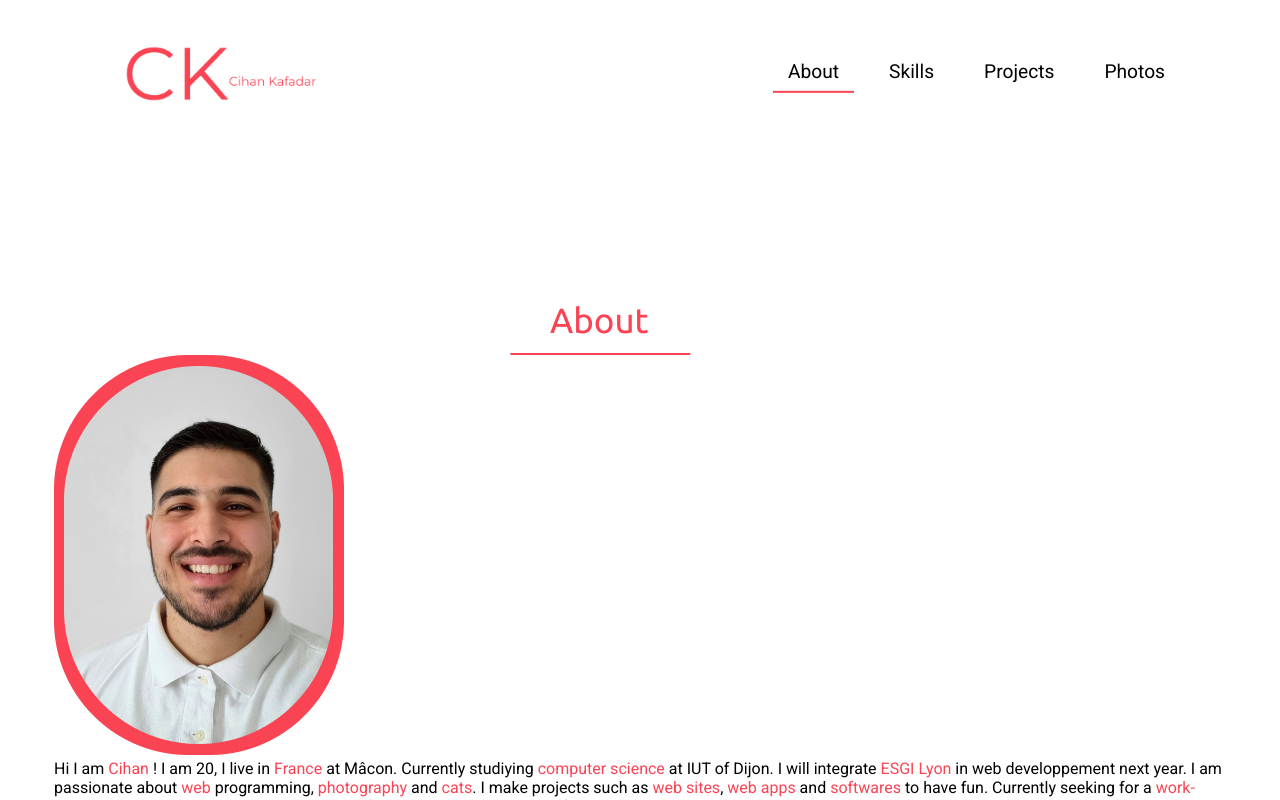
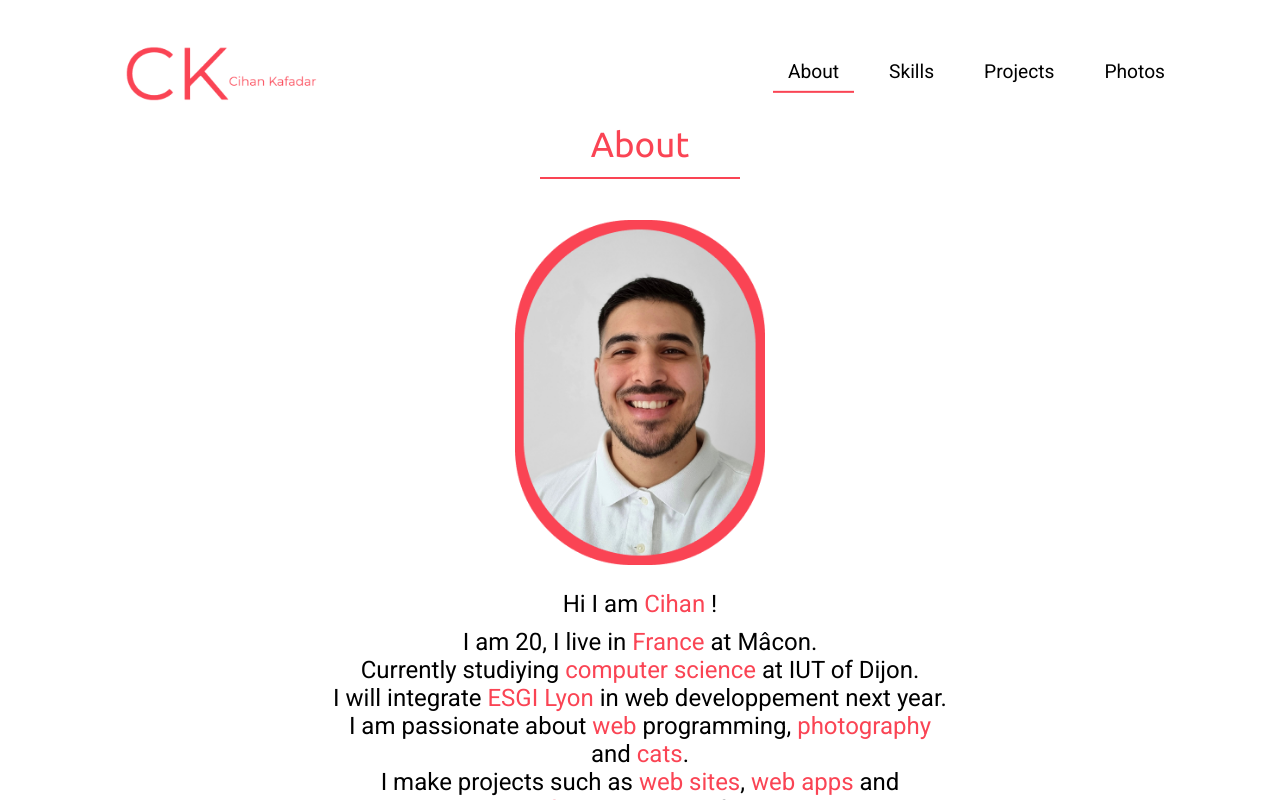
Before and after one commit to Cihaan/portfolio, a Vue app: page /about in a window 1280 px wide. Shown: the top 800 px of the page. Built offline with nearby package versions, Linux system fonts and the light colour scheme.

Commit message:
about section

```diff
--- a/src/App.vue
+++ b/src/App.vue
@@ -48,22 +48,14 @@ h2 {
 h2::after {
     content: "";
     display: block;
-    // bottom: 0px;
-    // left: 50%;
     margin-top: 12px;
-    width: 180px;
+    width: 200px;
     height: 1.5px;
     background: $red;
-    transform: translateX(-22%);
+}
 
-    // content: '';
-    // margin-top: 20px;
-    // background-color: $red;
-    // left: 50%;
-    // top: 50%;
-    // height: 1.5px;
-    // // width: 200%;
-    // display: block;
+p {
+    letter-spacing: 2.75;
 }
 
 span {
--- a/src/components/TheAbout.vue
+++ b/src/components/TheAbout.vue
@@ -2,26 +2,29 @@
 
 <template>
   <div class="about">
-    <div class="content">
+    <div class="title">
       <h2>About</h2>
+    </div>
       <div class="bio">
         <img src="../assets/ck/ck_pp.png" alt="profile_picture" />
         <div class="text">
+        <p id="hi">
+        Hi I am <span>Cihan</span> !
+        </p>
           <p>
-            Hi I am <span>Cihan</span> ! I am 20, I live in
-            <span>France</span> at Mâcon. Currently studiying
-            <span>computer science</span> at IUT of Dijon. I will integrate
-            <span>ESGI Lyon</span> in web developpement next year. I am
+            I am 20, I live in
+            <span>France</span> at Mâcon. <br>  Currently studiying
+            <span>computer science</span> at IUT of Dijon. <br> I will integrate
+            <span>ESGI Lyon</span> in web developpement next year. <br> I am
             passionate about <span>web</span> programming, <span>photography</span>
-            and <span>cats</span>. I make projects such as
+            and <span>cats</span>. <br> I make projects such as
             <span>web sites</span>, <span>web apps</span> and
-            <span>softwares</span> to have fun. Currently seeking for a
+            <span>softwares</span> to have fun. <br> Currently seeking for a
             <span>work-study contract</span> don't hesitate to contact me if
             you're <span>interested</span> in my profile.
           </p>
         </div>
       </div>
-    </div>
   </div>
 </template>
 
@@ -35,21 +38,48 @@ $black: #000;
   height: 100vh;
 }
 
-.content {
+.title {
   width: 100%;
   display: flex;
   flex-direction: column;
   justify-content: space-between;
   align-items: center;
   position: absolute;
-  top: 50%;
-  height: 10px;
+  top: 28%;
+  margin-top: -100px;
+  text-align: center;
+}
+
+.bio {
+  width: 100%;
+  display: flex;
+  flex-direction: column;
+  justify-content: space-between;
+  align-items: center;
+  position: absolute;
+  top: 40%;
   margin-top: -100px;
 }
 
-span {
-  color: $red;
+.bio img {
+  width: 250px;
 }
+
+.text {
+  width: 100%;
+  max-width: 53%;
+  text-align: center;
+  margin-top: 25px;
+}
+
+p {
+  font-size: 24px;
+}
+
+#hi {
+  margin-bottom: 10px;
+}
+
 
 /* ----------------------------------------------
  * Generated by Animista on 2022-3-13 18:12:17
```
